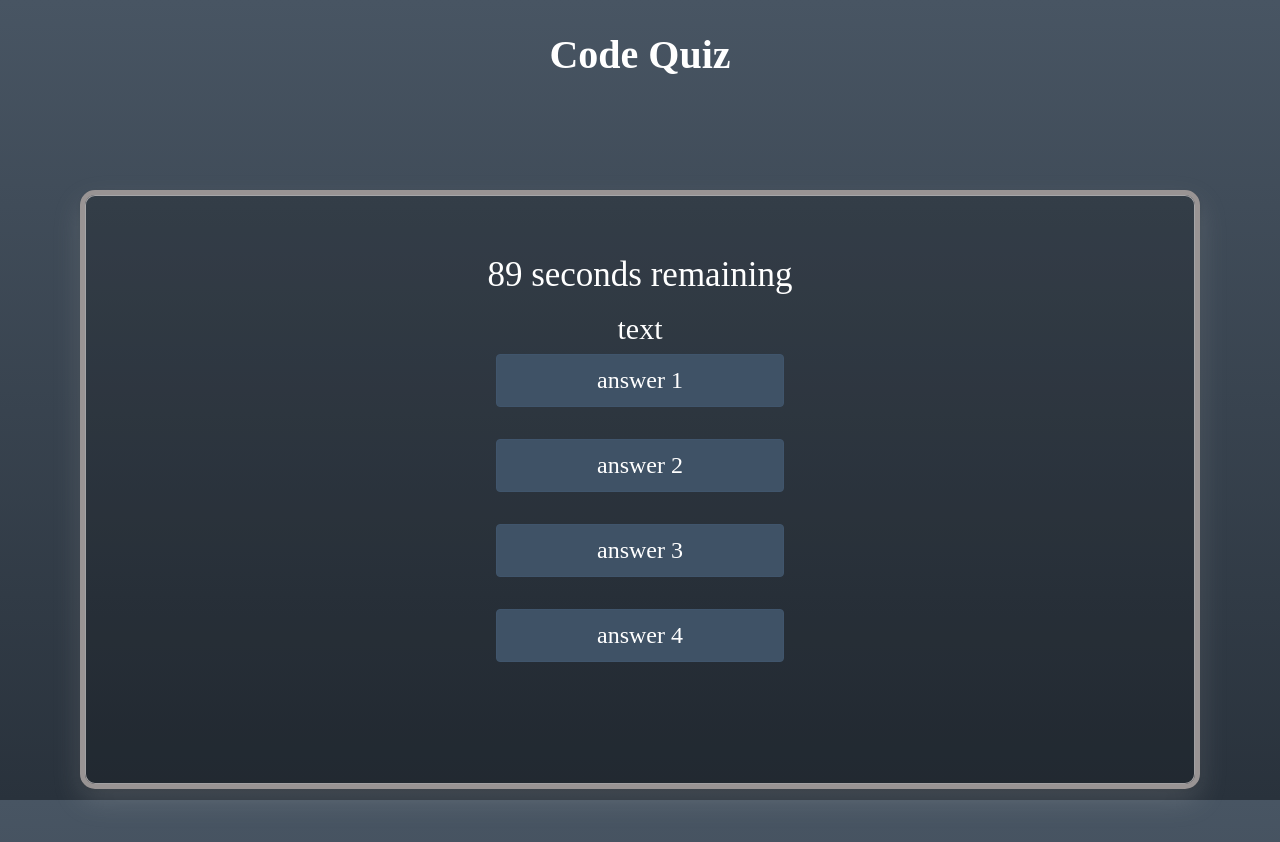
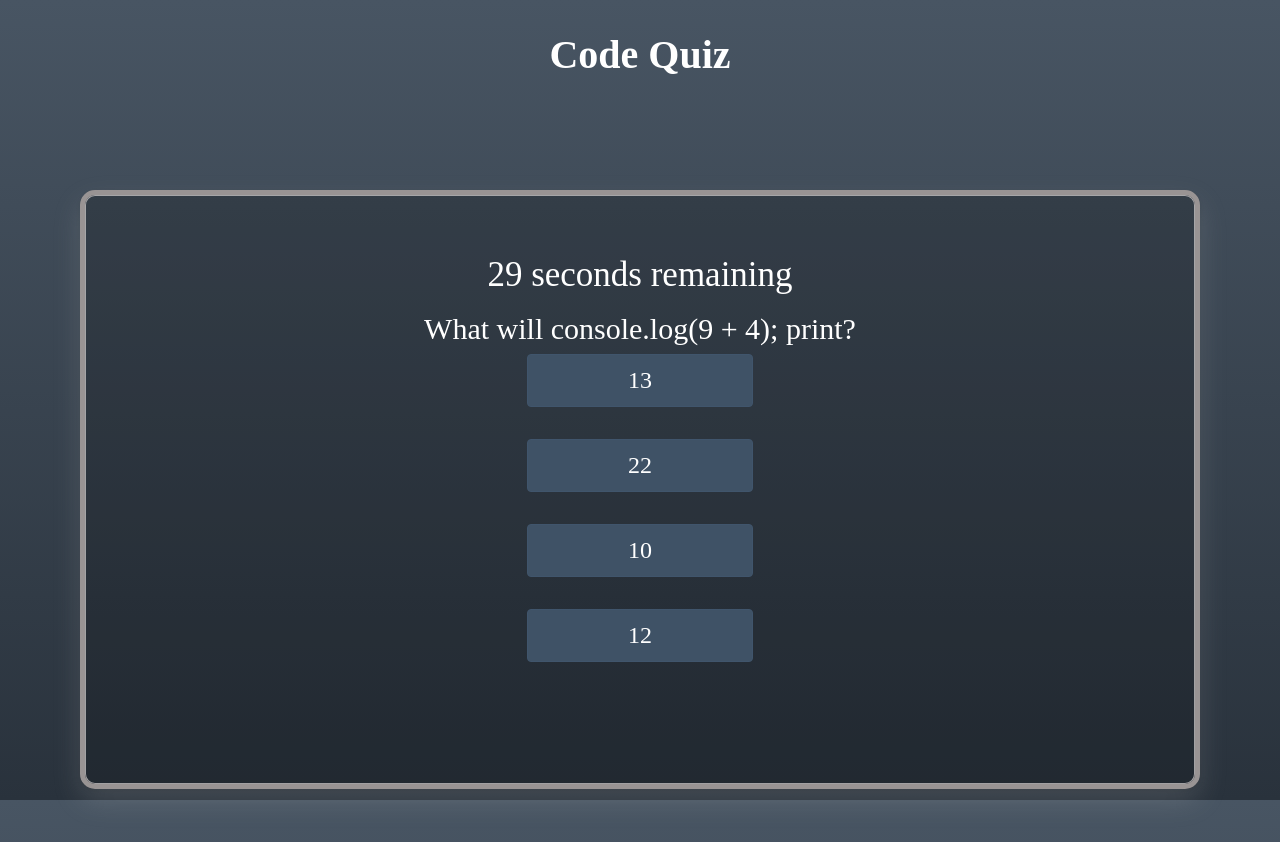
Before and after one commit to Cesar-Infante/Code-Quiz, a plain HTML site: page index.html in a window 1280 px wide. Both pictures are taken after a click on the button "TEST YOUR MIGHT". Drawn offline with Linux system fonts and the light colour scheme.

Commit message:
populated the text and buttons with the answers

```diff
--- a/index.html
+++ b/index.html
@@ -20,14 +20,14 @@
             <div id="question-container" class="hidden">
                 <p id="question">text</p>
                 <div id="answer-buttons" class="btn-grid">
-                    <button class="btn">answer 1</button>
-                    <button class="btn">answer 2</button>
-                    <button class="btn">answer 3</button>
-                    <button class="btn">answer 4</button>
+                    <button id="btn1" class="btn">answer 1</button>
+                    <button id="btn2" class="btn">answer 2</button>
+                    <button id="btn3" class="btn">answer 3</button>
+                    <button id="btn4" class="btn">answer 4</button>
                 </div>
             </div>
             <p id="starter-info">
-                You will have 90 seconds to answer a series of 10
+                You will have 90 seconds to answer a series of 5
                 questions on JavaScript, each question will get
                 harder as you go. Test your might and climb the ranks.
             </p>
--- a/script.js
+++ b/script.js
@@ -2,8 +2,13 @@ const startButton = document.getElementById('start-btn');
 startButton.addEventListener('click', startGame)
 const starterInfo = document.getElementById('starter-info');
 const questionContainerElement = document.getElementById('question-container');
-const questionList = document.getElementById('question');
+var questionList = document.getElementById('question');
 var timerEl = document.getElementById('countdown');
+var button1 = document.getElementById('btn1')
+var button2 = document.getElementById('btn2')
+var button3 = document.getElementById('btn3')
+var button4 = document.getElementById('btn4')
+var questionIndex = 0
 var myQues = questions = [
   {
     question: 'What will console.log(9 + 4); print?',
@@ -67,6 +72,11 @@ function startGame() {
 
 function setNextQuestion() {
   console.log('accesing question')
+  questionList.textContent = questions[questionIndex].question;
+  button1.textContent = questions[questionIndex].answers[0].text
+  button2.textContent = questions[questionIndex].answers[1].text
+  button3.textContent = questions[questionIndex].answers[2].text
+  button4.textContent = questions[questionIndex].answers[3].text
 }
 
 //---------------
@@ -79,8 +89,8 @@ function selectAnswer() {
 
 // timer
 function setTime() {
-  //counts down from 90 seconds
-  var timeLeft = 90;
+  //counts down from 30 seconds
+  var timeLeft = 30;
 
   // Use the `setInterval()` method to call a function to be executed every 1000 milliseconds
   var timeInterval = setInterval(function () {
```
